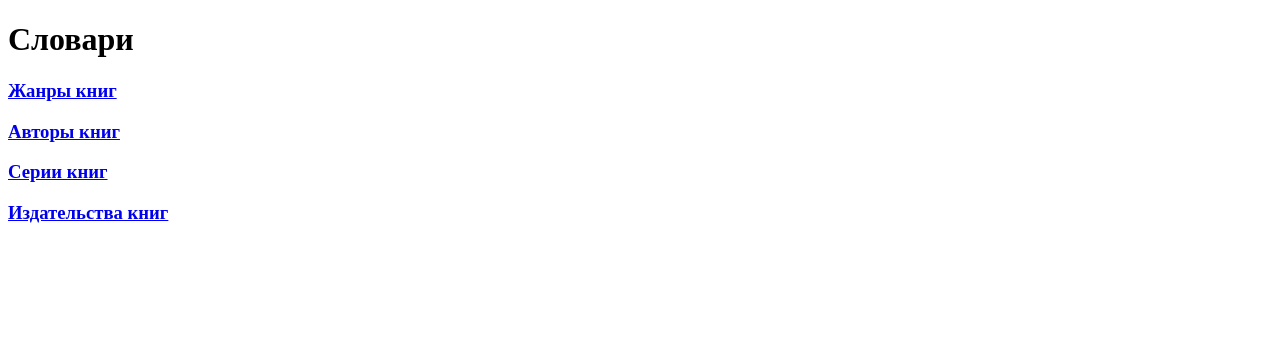
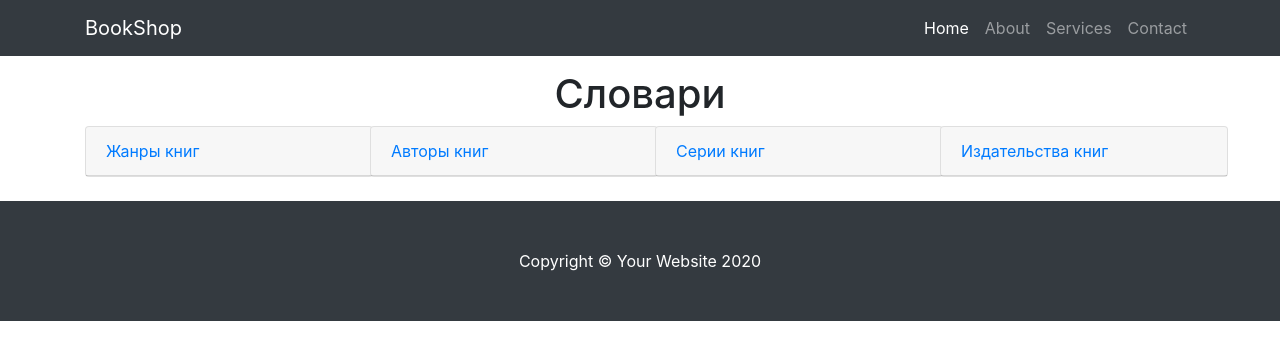
Before and after one commit to xistadi/BookStore, a Django app: page /references/ in a window 1280 px wide. Shown: the top 360 px of the page. Run offline with Django 3.2, Linux system fonts and the light colour scheme; data that the repository does not hold is empty; some libraries are stand-ins or nearby versions.

Commit message:
full working references with bs

```diff
--- a/requirements.txt
+++ b/requirements.txt
@@ -1,5 +1,6 @@
 asgiref==3.2.10
 Django==3.1.2
+django-crispy-forms==1.9.2
 Pillow==8.0.0
 pytz==2020.1
 sqlparse==0.4.1
--- /dev/null
+++ b/src/hello_world/templates/hello_world/base.html
@@ -0,0 +1,269 @@
+<!DOCTYPE html>
+<html lang="ru">
+
+<head>
+  <meta charset="utf-8">
+  <meta name="viewport" content="width=device-width, initial-scale=1, shrink-to-fit=no">
+  <meta name="description" content="">
+  <meta name="author" content="">
+
+  <title>{% block title %}Shop Homepage{% endblock %}</title>
+  <link rel="stylesheet" href="https://pro.fontawesome.com/releases/v5.10.0/css/all.css" integrity="sha384-AYmEC3Yw5cVb3ZcuHtOA93w35dYTsvhLPVnYs9eStHfGJvOvKxVfELGroGkvsg+p" crossorigin="anonymous"/>
+  <!-- Bootstrap core CSS -->
+  <link rel="stylesheet" href="https://cdn.jsdelivr.net/npm/bootstrap@4.5.3/dist/css/bootstrap.min.css" integrity="sha384-TX8t27EcRE3e/ihU7zmQxVncDAy5uIKz4rEkgIXeMed4M0jlfIDPvg6uqKI2xXr2" crossorigin="anonymous">
+
+  <!-- Custom styles for this template -->
+  {% load static %}
+  <link rel="stylesheet" href="{% static 'starter_template.css' %}">
+</head>
+
+<body>
+
+  <!-- Navigation -->
+  <nav class="navbar navbar-expand-lg navbar-dark bg-dark fixed-top">
+    <div class="container">
+      <a class="navbar-brand" href="/">BookShop</a>
+      <button class="navbar-toggler" type="button" data-toggle="collapse" data-target="#navbarResponsive" aria-controls="navbarResponsive" aria-expanded="false" aria-label="Toggle navigation">
+        <span class="navbar-toggler-icon"></span>
+      </button>
+      <div class="collapse navbar-collapse" id="navbarResponsive">
+        <ul class="navbar-nav ml-auto">
+          <li class="nav-item active">
+            <a class="nav-link" href="/">Home
+              <span class="sr-only">(current)</span>
+            </a>
+          </li>
+          <li class="nav-item">
+            <a class="nav-link" href="#">About</a>
+          </li>
+          <li class="nav-item">
+            <a class="nav-link" href="#">Services</a>
+          </li>
+          <li class="nav-item">
+            <a class="nav-link" href="#">Contact</a>
+          </li>
+        </ul>
+      </div>
+    </div>
+  </nav>
+
+  <!-- Page Content -->
+  <div class="container">
+    {% block content %}
+    <div class="row">
+
+      <div class="col-lg-3">
+
+        <h1 class="my-4">BookShop</h1>
+        <div class="list-group">
+          <a href="/books" class="list-group-item">Книги</a>
+          <a href="/references" class="list-group-item">Словари</a>
+        </div>
+
+      </div>
+      <!-- /.col-lg-3 -->
+
+      <div class="col-lg-9">
+
+        <div id="carouselExampleIndicators" class="carousel slide my-4" data-ride="carousel">
+          <ol class="carousel-indicators">
+            <li data-target="#carouselExampleIndicators" data-slide-to="0" class="active"></li>
+            <li data-target="#carouselExampleIndicators" data-slide-to="1"></li>
+            <li data-target="#carouselExampleIndicators" data-slide-to="2"></li>
+          </ol>
+          <div class="carousel-inner" role="listbox">
+            <div class="carousel-item active">
+              <img class="d-block img-fluid" src="http://placehold.it/900x350" alt="First slide">
+            </div>
+            <div class="carousel-item">
+              <img class="d-block img-fluid" src="http://placehold.it/900x350" alt="Second slide">
+            </div>
+            <div class="carousel-item">
+              <img class="d-block img-fluid" src="http://placehold.it/900x350" alt="Third slide">
+            </div>
+          </div>
+          <a class="carousel-control-prev" href="#carouselExampleIndicators" role="button" data-slide="prev">
+            <span class="carousel-control-prev-icon" aria-hidden="true"></span>
+            <span class="sr-only">Previous</span>
+          </a>
+          <a class="carousel-control-next" href="#carouselExampleIndicators" role="button" data-slide="next">
+            <span class="carousel-control-next-icon" aria-hidden="true"></span>
+            <span class="sr-only">Next</span>
+          </a>
+        </div>
+
+        <div class="row">
+
+          <div class="col-lg-4 col-md-6 mb-4">
+            <div class="card h-100">
+              <a href="#"><img class="card-img-top" src="http://placehold.it/700x400" alt=""></a>
+              <div class="card-body">
+                <h4 class="card-title">
+                  <a href="#">Item One</a>
+                </h4>
+                <h5>$24.99</h5>
+                <p class="card-text">Lorem ipsum dolor sit amet, consectetur adipisicing elit. Amet numquam aspernatur!</p>
+              </div>
+              <div class="card-footer">
+                <small class="text-muted">&#9733; &#9733; &#9733; &#9733; &#9734;</small>
+              </div>
+            </div>
+          </div>
+
+          <div class="col-lg-4 col-md-6 mb-4">
+            <div class="card h-100">
+              <a href="#"><img class="card-img-top" src="http://placehold.it/700x400" alt=""></a>
+              <div class="card-body">
+                <h4 class="card-title">
+                  <a href="#">Item Two</a>
+                </h4>
+                <h5>$24.99</h5>
+                <p class="card-text">Lorem ipsum dolor sit amet, consectetur adipisicing elit. Amet numquam aspernatur! Lorem ipsum dolor sit amet.</p>
+              </div>
+              <div class="card-footer">
+                <small class="text-muted">&#9733; &#9733; &#9733; &#9733; &#9734;</small>
+              </div>
+            </div>
+          </div>
+
+          <div class="col-lg-4 col-md-6 mb-4">
+            <div class="card h-100">
+              <a href="#"><img class="card-img-top" src="http://placehold.it/700x400" alt=""></a>
+              <div class="card-body">
+                <h4 class="card-title">
+                  <a href="#">Item Three</a>
+                </h4>
+                <h5>$24.99</h5>
+                <p class="card-text">Lorem ipsum dolor sit amet, consectetur adipisicing elit. Amet numquam aspernatur!</p>
+              </div>
+              <div class="card-footer">
+                <small class="text-muted">&#9733; &#9733; &#9733; &#9733; &#9734;</small>
+              </div>
+            </div>
+          </div>
+
+          <div class="col-lg-4 col-md-6 mb-4">
+            <div class="card h-100">
+              <a href="#"><img class="card-img-top" src="http://placehold.it/700x400" alt=""></a>
+              <div class="card-body">
+                <h4 class="card-title">
+                  <a href="#">Item Four</a>
+                </h4>
+                <h5>$24.99</h5>
+                <p class="card-text">Lorem ipsum dolor sit amet, consectetur adipisicing elit. Amet numquam aspernatur!</p>
+              </div>
+              <div class="card-footer">
+                <small class="text-muted">&#9733; &#9733; &#9733; &#9733; &#9734;</small>
+              </div>
+            </div>
+          </div>
+
+          <div class="col-lg-4 col-md-6 mb-4">
+            <div class="card h-100">
+              <a href="#"><img class="card-img-top" src="http://placehold.it/700x400" alt=""></a>
+              <div class="card-body">
+                <h4 class="card-title">
+                  <a href="#">Item Five</a>
+                </h4>
+                <h5>$24.99</h5>
+                <p class="card-text">Lorem ipsum dolor sit amet, consectetur adipisicing elit. Amet numquam aspernatur! Lorem ipsum dolor sit amet.</p>
+              </div>
+              <div class="card-footer">
+                <small class="text-muted">&#9733; &#9733; &#9733; &#9733; &#9734;</small>
+              </div>
+            </div>
+          </div>
+
+          <div class="col-lg-4 col-md-6 mb-4">
+            <div class="card h-100">
+              <a href="#"><img class="card-img-top" src="http://placehold.it/700x400" alt=""></a>
+              <div class="card-body">
+                <h4 class="card-title">
+                  <a href="#">Item Six</a>
+                </h4>
+                <h5>$24.99</h5>
+                <p class="card-text">Lorem ipsum dolor sit amet, consectetur adipisicing elit. Amet numquam aspernatur!</p>
+              </div>
+              <div class="card-footer">
+                <small class="text-muted">&#9733; &#9733; &#9733; &#9733; &#9734;</small>
+              </div>
+            </div>
+          </div>
+
+                    <div class="col-lg-4 col-md-6 mb-4">
+            <div class="card h-100">
+              <a href="#"><img class="card-img-top" src="http://placehold.it/700x400" alt=""></a>
+              <div class="card-body">
+                <h4 class="card-title">
+                  <a href="#">Item Seven</a>
+                </h4>
+                <h5>$24.99</h5>
+                <p class="card-text">Lorem ipsum dolor sit amet, consectetur adipisicing elit. Amet numquam aspernatur!</p>
+              </div>
+              <div class="card-footer">
+                <small class="text-muted">&#9733; &#9733; &#9733; &#9733; &#9734;</small>
+              </div>
+            </div>
+          </div>
+
+          <div class="col-lg-4 col-md-6 mb-4">
+            <div class="card h-100">
+              <a href="#"><img class="card-img-top" src="http://placehold.it/700x400" alt=""></a>
+              <div class="card-body">
+                <h4 class="card-title">
+                  <a href="#">Item Eight</a>
+                </h4>
+                <h5>$24.99</h5>
+                <p class="card-text">Lorem ipsum dolor sit amet, consectetur adipisicing elit. Amet numquam aspernatur! Lorem ipsum dolor sit amet.</p>
+              </div>
+              <div class="card-footer">
+                <small class="text-muted">&#9733; &#9733; &#9733; &#9733; &#9734;</small>
+              </div>
+            </div>
+          </div>
+
+          <div class="col-lg-4 col-md-6 mb-4">
+            <div class="card h-100">
+              <a href="#"><img class="card-img-top" src="http://placehold.it/700x400" alt=""></a>
+              <div class="card-body">
+                <h4 class="card-title">
+                  <a href="#">Item Nine</a>
+                </h4>
+                <h5>$24.99</h5>
+                <p class="card-text">Lorem ipsum dolor sit amet, consectetur adipisicing elit. Amet numquam aspernatur!</p>
+              </div>
+              <div class="card-footer">
+                <small class="text-muted">&#9733; &#9733; &#9733; &#9733; &#9734;</small>
+              </div>
+            </div>
+          </div>
+
+        </div>
+        <!-- /.row -->
+
+      </div>
+      <!-- /.col-lg-9 -->
+
+    </div>
+    <!-- /.row -->
+  {% endblock %}
+  </div>
+  <!-- /.container -->
+
+  <!-- Footer -->
+  <br>
+  <footer  class="py-5 bg-dark">
+    <div class="container">
+      <p class="m-0 text-center text-white">Copyright &copy; Your Website 2020</p>
+    </div>
+    <!-- /.container -->
+  </footer>
+
+
+  <!-- Bootstrap core JavaScript -->
+<script src="https://code.jquery.com/jquery-3.5.1.slim.min.js" integrity="sha384-DfXdz2htPH0lsSSs5nCTpuj/zy4C+OGpamoFVy38MVBnE+IbbVYUew+OrCXaRkfj" crossorigin="anonymous"></script>
+<script src="https://cdn.jsdelivr.net/npm/bootstrap@4.5.3/dist/js/bootstrap.bundle.min.js" integrity="sha384-ho+j7jyWK8fNQe+A12Hb8AhRq26LrZ/JpcUGGOn+Y7RsweNrtN/tE3MoK7ZeZDyx" crossorigin="anonymous"></script>
+
+</body>
+
+</html>
--- a/src/hello_world/views.py
+++ b/src/hello_world/views.py
@@ -1,5 +1,6 @@
 from django.http import HttpResponse
+from django.shortcuts import render
+
 
 def index(request):
-    return HttpResponse("Hello, world!<br> <a href='/references'>Перейти к словарям</a><br>"
-                        "<a href='/books'>Перейти к книгам</a><br>")
+    return render(request, 'hello_world/base.html', context={})
--- a/src/references/templates/references/all_references_list.html
+++ b/src/references/templates/references/all_references_list.html
@@ -1,34 +1,55 @@
-<!DOCTYPE html>
-<html lang="ru">
-<head>
-    <meta charset="UTF-8">
-	<title>References</title>
-</head>
-<body>
-    <h1>Словари</h1>
-    <h3><a href="genre">Жанры книг</a></h3>
-    <ul>
+{% extends 'hello_world/base.html' %}
+{% block title %} Словари {% endblock %}
+{% block content %}
+<h1 class="text-center">Словари</h1>
+<div class="row">
+<div class="col-lg-3 col-md-6 mb-6">
+<div class="card" style="width: 18rem;">
+  <div class="card-header">
+    <a href="genre">Жанры книг</a>
+  </div>
+      <ul class="list-group list-group-flush">
         {% for genre in genres %}
-    <li><a href="genre/{{ genre.pk }}">{{ genre.name }}</a></li>
+        <li class="list-group-item"><a href="genre/{{ genre.pk }}">{{ genre.name }}</li>
         {% endfor %}
   </ul>
-    <h3><a href="author">Авторы книг</a></h3>
-    <ul>
+</div>
+</div>
+<div class="col-lg-3 col-md-6 mb-6">
+<div class="card" style="width: 18rem;">
+  <div class="card-header">
+    <a href="author">Авторы книг</a>
+  </div>
+      <ul class="list-group list-group-flush">
         {% for author in authors %}
-    <li><a href="author/{{ author.pk }}">{{ author.name }}</a></li>
+        <li class="list-group-item"><a href="author/{{ author.pk }}">{{ author.name }}</li>
         {% endfor %}
   </ul>
-    <h3><a href="series">Серии книг</a></h3>
-    <ul>
+</div>
+</div>
+<div class="col-lg-3 col-md-6 mb-6">
+<div class="card" style="width: 18rem;">
+  <div class="card-header">
+    <a href="series">Серии книг</a>
+  </div>
+      <ul class="list-group list-group-flush">
         {% for series in seriess %}
-    <li><a href="series/{{ series.pk }}">{{ series.name }}</a></li>
+        <li class="list-group-item"><a href="series/{{ series.pk }}">{{ series.name }}</li>
         {% endfor %}
   </ul>
-    <h3><a href="publisher">Издательства книг</a></h3>
-    <ul>
+</div>
+</div>
+<div class="col-lg-3 col-md-6 mb-6">
+<div class="card" style="width: 18rem;">
+  <div class="card-header">
+    <a href="publisher">Издательства книг</a>
+  </div>
+      <ul class="list-group list-group-flush">
         {% for publisher in publishers %}
-    <li><a href="publisher/{{ publisher.pk }}">{{ publisher.name }}</a></li>
+        <li class="list-group-item"><a href="publisher/{{ publisher.pk }}">{{ publisher.name }}</li>
         {% endfor %}
   </ul>
-</body>
-</html>
+</div>
+</div>
+</div>
+{% endblock %}
--- a/src/references/urls.py
+++ b/src/references/urls.py
@@ -2,7 +2,7 @@ from django.urls import path
 from . import views
 
 urlpatterns = [
-    path('', views.ShowReferencesView.as_view()),
+    path('', views.ShowReferencesView.as_view(), name='reference_view'),
     path('genre/', views.ShowGenreListView.as_view()),
     path('author/', views.ShowAuthorListView.as_view()),
     path('series/', views.ShowSeriesListView.as_view()),
--- a/src/references/views.py
+++ b/src/references/views.py
@@ -63,27 +63,47 @@ class ShowGenreByPkView(DetailView):
     model = Genre
     template_name = 'references/ref_by_pk.html'
 
+    def get_context_data(self, **kwargs):
+        context = super().get_context_data(**kwargs)
+        context['type'] = 'genre'
+        return context
+
 
 class ShowAuthorByPkView(DetailView):
     model = Author
     template_name = 'references/ref_by_pk.html'
+
+    def get_context_data(self, **kwargs):
+        context = super().get_context_data(**kwargs)
+        context['type'] = 'author'
+        return context
 
 
 class ShowSeriesByPkView(DetailView):
     model = Series
     template_name = 'references/ref_by_pk.html'
 
+    def get_context_data(self, **kwargs):
+        context = super().get_context_data(**kwargs)
+        context['type'] = 'series'
+        return context
+
 
 class ShowPublisherByPkView(DetailView):
     model = Publisher
     template_name = 'references/ref_by_pk.html'
+
+    def get_context_data(self, **kwargs):
+        context = super().get_context_data(**kwargs)
+        context['type'] = 'publisher'
+        return context
 
 
 class CreateGenreView(CreateView):
     model = Genre
     form_class = forms.CreateGenreForm
     template_name = 'references/create_reference.html'
-    success_url = '/references'
+    success_url = '/references/genre'
 
     def get_context_data(self, **kwargs):
         context = super().get_context_data(**kwargs)
@@ -95,7 +115,7 @@ class CreateAuthorView(CreateView):
     model = Author
     form_class = forms.CreateAuthorForm
     template_name = 'references/create_reference.html'
-    success_url = '/references'
+    success_url = '/references/author'
 
     def get_context_data(self, **kwargs):
         context = super().get_context_data(**kwargs)
@@ -107,7 +127,7 @@ class CreateSeriesView(CreateView):
     model = Series
     form_class = forms.CreateSeriesForm
     template_name = 'references/create_reference.html'
-    success_url = '/references'
+    success_url = '/references/series'
 
     def get_context_data(self, **kwargs):
         context = super().get_context_data(**kwargs)
@@ -119,7 +139,7 @@ class CreatePublisherView(CreateView):
     model = Publisher
     form_class = forms.CreatePublisherForm
     template_name = 'references/create_reference.html'
-    success_url = '/references'
+    success_url = '/references/publisher'
 
     def get_context_data(self, **kwargs):
         context = super().get_context_data(**kwargs)
@@ -130,90 +150,90 @@ class CreatePublisherView(CreateView):
 class UpdateGenreView(UpdateView):
     model = Genre
     form_class = forms.UpdateGenreForm
-    success_url = '/references'
+    success_url = '/references/genre'
     template_name = 'references/update_reference.html'
 
     def get_context_data(self, **kwargs):
         context = super().get_context_data(**kwargs)
-        context['header'] = 'genre'
+        context['header'] = 'жанр'
         return context
 
 
 class UpdateAuthorView(UpdateView):
     model = Author
     form_class = forms.UpdateAuthorForm
-    success_url = '/references'
+    success_url = '/references/author'
     template_name = 'references/update_reference.html'
 
     def get_context_data(self, **kwargs):
         context = super().get_context_data(**kwargs)
-        context['header'] = 'author'
+        context['header'] = 'автора'
         return context
 
 
 class UpdateSeriesView(UpdateView):
     model = Series
     form_class = forms.UpdateSeriesForm
-    success_url = '/references'
+    success_url = '/references/series'
     template_name = 'references/update_reference.html'
 
     def get_context_data(self, **kwargs):
         context = super().get_context_data(**kwargs)
-        context['header'] = 'series'
+        context['header'] = 'серию'
         return context
 
 
 class UpdatePublisherView(UpdateView):
     model = Publisher
     form_class = forms.UpdatePublisherForm
-    success_url = '/references'
+    success_url = '/references/publisher'
     template_name = 'references/update_reference.html'
 
     def get_context_data(self, **kwargs):
         context = super().get_context_data(**kwargs)
-        context['header'] = 'publisher'
+        context['header'] = 'издательство'
         return context
 
 
 class DeleteGenreView(DeleteView):
     model = Genre
-    success_url = '/references'
+    success_url = '/references/genre'
     template_name = 'references/delete_reference.html'
 
     def get_context_data(self, **kwargs):
         context = super().get_context_data(**kwargs)
-        context['header'] = 'genre'
+        context['header'] = 'жанр'
         return context
 
 
 class DeleteAuthorView(DeleteView):
     model = Author
-    success_url = '/references'
+    success_url = '/references/author'
     template_name = 'references/delete_reference.html'
 
     def get_context_data(self, **kwargs):
         context = super().get_context_data(**kwargs)
-        context['header'] = 'author'
+        context['header'] = 'автора'
         return context
 
 
 class DeleteSeriesView(DeleteView):
     model = Series
-    success_url = '/references'
+    success_url = '/references/series'
     template_name = 'references/delete_reference.html'
 
     def get_context_data(self, **kwargs):
         context = super().get_context_data(**kwargs)
-        context['header'] = 'series'
+        context['header'] = 'серию'
         return context
 
 
 class DeletePublisherView(DeleteView):
     model = Publisher
-    success_url = '/references'
+    success_url = '/references/publisher'
     template_name = 'references/delete_reference.html'
 
     def get_context_data(self, **kwargs):
         context = super().get_context_data(**kwargs)
-        context['header'] = 'publisher'
+        context['header'] = 'издательство'
         return context
--- /dev/null
+++ b/src/static/starter_template.css
@@ -0,0 +1,3 @@
+body {
+    padding-top: 70px;
+}
```
Also changed, not shown: src/products/templates/products/book.html (+5 -9 lines), src/products/templates/products/book_list.html (+5 -10 lines), src/products/templates/products/create_book.html (+8 -12 lines), src/products/templates/products/delete_book.html (+6 -10 lines), src/products/templates/products/update_book.html (+7 -11 lines), src/proj/settings.py (+9 -1 lines), src/references/templates/references/create_reference.html (+7 -11 lines), src/references/templates/references/delete_reference.html (+7 -13 lines), src/references/templates/references/ref_by_pk.html (+26 -16 lines), src/references/templates/references/ref_list.html (+21 -13 lines), src/references/templates/references/update_reference.html (+8 -14 lines). Lines whose indentation alone changed are shown as unchanged.
